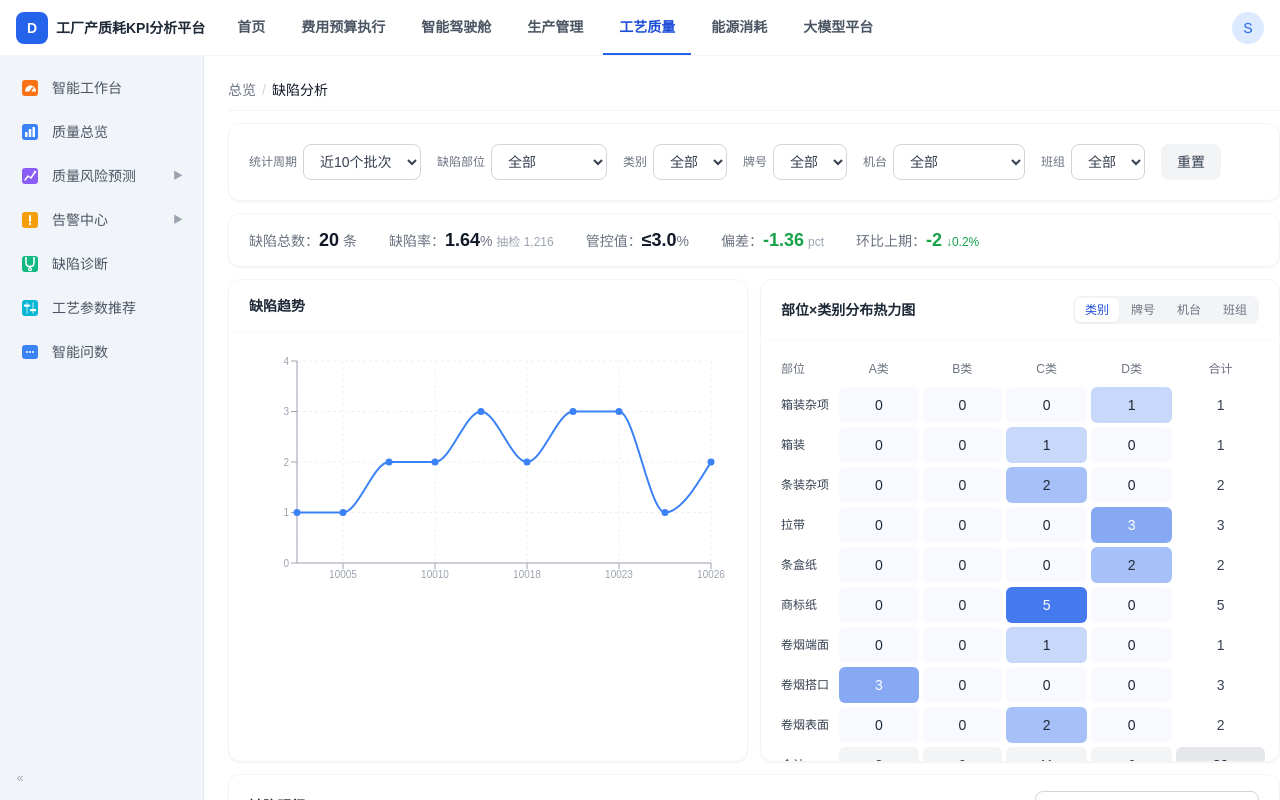
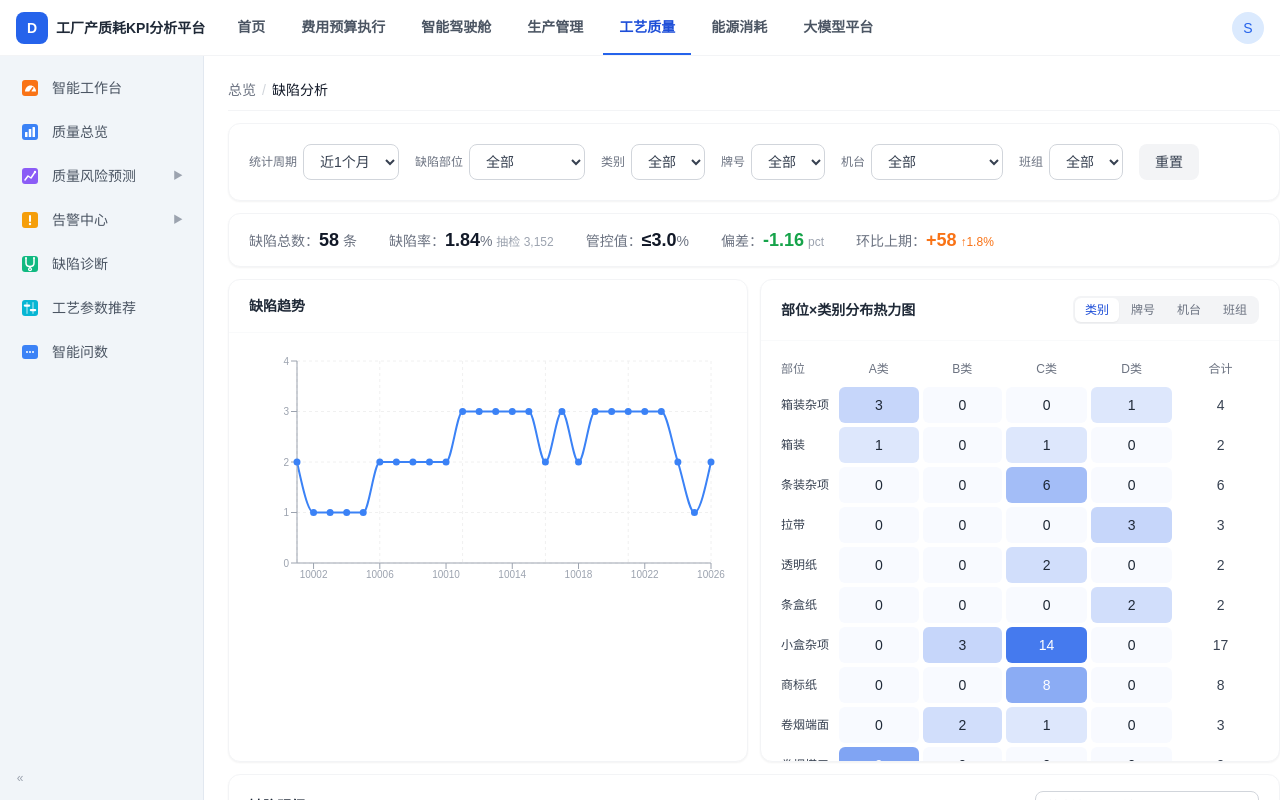
Before and after one commit to Sutattee/Data-Analysis-Platform, a Next.js app: page /quality/defect-analysis in a window 1280 px wide. Built offline with nearby package versions, Linux system fonts and the light colour scheme; sample sign-in values are in the browser's storage.

Commit message:
feat(quality): time-based defect period; daily and batch metric cycles

```diff
--- a/src/app/(main)/quality/defect-analysis/page.tsx
+++ b/src/app/(main)/quality/defect-analysis/page.tsx
@@ -11,18 +11,19 @@ import { DefectDiagnosisDrawer } from "@/components/quality-defect/DefectDiagnos
 import {
   DEFECT_RECORDS,
   DEFAULT_DEFECT_FILTERS,
-  batchWindow,
-  filterByBatches,
+  batchesInRange,
+  filterByRange,
   filterDims,
   filterRecords,
-  prevBatchWindow,
+  periodRangeOf,
+  prevRangeOf,
   summarize,
   type DefectFilters,
   type DefectRecord,
 } from "@/lib/mock-data/quality-defect";
 
 // 缺陷分析：从总览「查看全部」进入，不在左侧导航中；
-// 顶部导航标签「总览 | 缺陷分析」。统计周期（近 N 个批次）控制全部图表，
+// 顶部导航标签「总览 | 缺陷分析」。统计周期（时间窗口：近1/2/3个月或自定义日期范围）控制全部图表，
 // 其余筛选控制指标卡/趋势图/明细表，热力图仅随周期变化。
 export default function DefectAnalysisPage() {
   const [filters, setFilters] = useState<DefectFilters>(DEFAULT_DEFECT_FILTERS);
@@ -31,22 +32,27 @@ export default function DefectAnalysisPage() {
   // 保存判定后触发重渲染（缺陷明细表「缺陷状态」列渲染时实时读取会话内判定）
   const [, bumpRev] = useState(0);
 
-  // 统计周期：最近 N 个批次（批次号升序）
-  const batches = useMemo(() => batchWindow(filters.period), [filters.period]);
+  // 统计周期：时间窗口（近1/2/3个月或自定义日期范围）
+  const range = useMemo(() => periodRangeOf(filters.period), [filters.period]);
+  // 窗口内批次列表（批次号升序，供趋势图横轴）
+  const batches = useMemo(
+    () => batchesInRange(filterByRange(DEFECT_RECORDS, range)),
+    [range]
+  );
 
   // 指标卡 / 趋势图 / 明细表：完整筛选（周期 + 维度）
   const cur = useMemo(() => filterRecords(DEFECT_RECORDS, filters), [filters]);
-  // 环比：同维度条件的上一等长批次窗口
+  // 环比：同维度条件的上一等长时间窗口
   const prev = useMemo(
-    () => filterByBatches(filterDims(DEFECT_RECORDS, filters), prevBatchWindow(filters.period)),
+    () => filterByRange(filterDims(DEFECT_RECORDS, filters), prevRangeOf(filters.period)),
     [filters]
   );
   const summary = useMemo(() => summarize(cur, prev), [cur, prev]);
 
   // 热力图：仅随统计周期变化，不随部位/类别等筛选
   const heatRecords = useMemo(
-    () => filterByBatches(DEFECT_RECORDS, batches),
-    [batches]
+    () => filterByRange(DEFECT_RECORDS, range),
+    [range]
   );
 
   // 手动改筛选时清除热力图选中态
--- a/src/components/process-control/DimensionCompareCard.tsx
+++ b/src/components/process-control/DimensionCompareCard.tsx
@@ -75,7 +75,14 @@ export function DimensionCompareCard({ metric, records }: { metric: ProcessDetai
   const active = tabs.includes(dim) ? dim : (tabs[0] ?? "brand");
   const rows = aggregate(metric, records, active);
   const pendingConfig = metric.rule === null;
-  const avgNote = metric.cycle === "批" ? "批次结果均值" : metric.cycle === "班" ? "班次结果均值" : "月度均值";
+  const avgNote =
+    metric.cycle === "批"
+      ? "批次结果均值"
+      : metric.cycle === "班"
+        ? "班次结果均值"
+        : metric.cycle === "日"
+          ? "日均值"
+          : "月度均值";
 
   return (
     <Card
--- a/src/components/process-control/MeasuredTrendChart.tsx
+++ b/src/components/process-control/MeasuredTrendChart.tsx
@@ -1,6 +1,6 @@
 "use client";
 
-// 实测趋势图：横轴按周期形态（批次号 / 日期+班型 / 月份），单条折线不分机台；
+// 实测趋势图：横轴按周期形态（批次号 / 日期+班型 / 日期 / 月份），单条折线不分机台；
 // 每个横轴单元取该单元内时间最新一条监测记录（点着色 / 点击抽屉基于该具体记录），
 // 点按告警等级着色，命中等级的点可点击滑出异常详情抽屉；
 // 管控值为单限一条虚线 / 区间两条虚线 + 浅色底。
@@ -22,7 +22,7 @@ import { processOfDetail, type MonitorRecord, type ProcessDetailMetric } from "@
 const LINE_COLOR = "#2563eb"; // 实测折线主色
 
 interface TrendRow {
-  label: string; // 横轴刻度：批次号 / 班次（日期+班型）/ 月份
+  label: string; // 横轴刻度：批次号 / 班次（日期+班型）/ 日期（MM-DD）/ 月份
   time: string; // 排序键（该单元所取记录的生产时间）
   value: number; // 折线取值（该单元所取记录的实测值）
   rec: MonitorRecord; // 该单元内时间最新的一条监测记录
@@ -176,6 +176,8 @@ export function MeasuredTrendChart({
                     </p>
                     {metric.cycle === "月" ? (
                       <p className="mt-0.5 text-gray-500">月份：{row.label}</p>
+                    ) : metric.cycle === "日" ? (
+                      <p className="mt-0.5 text-gray-500">日期：{r.cycleLabel}</p>
                     ) : (
                       <p className="mt-0.5 text-gray-500">批次：{r.batch}</p>
                     )}
--- a/src/components/process-control/ProcessControlDetailView.tsx
+++ b/src/components/process-control/ProcessControlDetailView.tsx
@@ -22,8 +22,8 @@ import { LatestSummaryCard } from "./LatestSummaryCard";
 import { MeasuredTrendChart } from "./MeasuredTrendChart";
 import { ProcessDetailFilters, type DetailFilterState } from "./ProcessDetailFilters";
 
-// 按指标周期形态取初始统计周期：批/班 = 近30单元，月 = 近3个月
-function initRangeMode(cycle: "批" | "班" | "月" | undefined): DetailFilterState["rangeMode"] {
+// 按指标周期形态取初始统计周期：批/班/日 = 近30单元，月 = 近3个月
+function initRangeMode(cycle: "批" | "班" | "日" | "月" | undefined): DetailFilterState["rangeMode"] {
   return cycle === "月" ? "last3" : "last30";
 }
 
--- a/src/components/process-control/ProcessDetailFilters.tsx
+++ b/src/components/process-control/ProcessDetailFilters.tsx
@@ -1,9 +1,9 @@
 "use client";
 
 // 查询条件区：指标单选（切换由主视图统一清不适配条件并跳转）、统计周期（按周期分
-// 形态：批=近10/20/30批次，班=近10/20/30班次，月=近1/2/3个月，按统计单元数取最近
+// 形态：批=近N批次，班=近N班次，日=近N日，月=近1/2/3个月，按统计单元数取最近
 // N 个单元）、牌号/机台/班组多选、更多条件（材料+环境温湿度，仅支持的指标展示）。
-// 查询 = 应用输入态；重置 = 恢复初始条件（均由主视图处理）。
+// 指标选项仅展示指标名称（不带单位与统计周期）。查询 = 应用输入态；重置 = 恢复初始条件（均由主视图处理）。
 import { SearchMultiSelect } from "@/components/alert/SearchMultiSelect";
 import { SearchSelect } from "@/components/forecast/SearchSelect";
 import { Button } from "@/components/ui/Button";
@@ -55,7 +55,9 @@ export function ProcessDetailFilters({
       ? [1, 2, 3, 4, 5, 6].map((n) => ({ v: `last${n}`, t: `近${n}个月` }))
       : metric.cycle === "班"
         ? unitOptions("班次")
-        : unitOptions("批次");
+        : metric.cycle === "日"
+          ? unitOptions("日")
+          : unitOptions("批次");
 
   return (
     <div className="space-y-3">
@@ -67,7 +69,6 @@ export function ProcessDetailFilters({
               options={PROCESS_DETAIL_METRICS.map((m) => ({
                 value: m.id,
                 label: m.name,
-                hint: `${m.unit}｜${m.cycle}`,
               }))}
               value={metric.id}
               onChange={onMetricChange}
--- a/src/components/quality-defect/DefectFilterBar.tsx
+++ b/src/components/quality-defect/DefectFilterBar.tsx
@@ -8,13 +8,15 @@ import {
   BRAND_OPTIONS,
   MACHINE_OPTIONS,
   SHIFT_OPTIONS,
+  periodRange,
   type DefectFilters,
+  type DefectPeriod,
 } from "@/lib/mock-data/quality-defect";
 
 const selCls =
   "px-3 py-2 border border-gray-300 rounded-lg text-sm text-gray-700 bg-white outline-none transition-all focus:ring-2 focus:ring-primary-500 focus:border-transparent";
 
-// 缺陷分析筛选区：统计周期（近 N 个批次，控制全部图表）+
+// 缺陷分析筛选区：统计周期（时间窗口：近1/2/3个月或自定义日期范围，控制全部图表）+
 // 部位/类别/牌号/机台/班组（控制指标卡、趋势图、明细表；热力图不跟随）+ 重置
 export function DefectFilterBar({
   value,
@@ -25,21 +27,54 @@ export function DefectFilterBar({
   onChange: (f: DefectFilters) => void;
   onReset: () => void;
 }) {
+  const periodKey = value.period.kind === "preset" ? `m${value.period.months}` : "custom";
+  const custom = value.period.kind === "custom" ? value.period : null;
+
+  function changePeriodKind(key: string) {
+    const period: DefectPeriod =
+      key === "m1"
+        ? { kind: "preset", months: 1 }
+        : key === "m2"
+          ? { kind: "preset", months: 2 }
+          : key === "m3"
+            ? { kind: "preset", months: 3 }
+            : value.period.kind === "custom"
+              ? value.period
+              : { kind: "custom", ...periodRange(1) }; // 切自定义时默认带出近1个月范围
+    onChange({ ...value, period });
+  }
+
   return (
     <Card padding>
       <div className="flex flex-wrap items-center gap-x-4 gap-y-2.5">
         <label className="flex items-center gap-1.5">
           <span className="text-xs text-gray-500">统计周期</span>
-          <select
-            value={value.period}
-            onChange={(e) => onChange({ ...value, period: Number(e.target.value) as 10 | 20 | 30 })}
-            className={selCls}
-          >
-            <option value={10}>近10个批次</option>
-            <option value={20}>近20个批次</option>
-            <option value={30}>近30个批次</option>
+          <select value={periodKey} onChange={(e) => changePeriodKind(e.target.value)} className={selCls}>
+            <option value="m1">近1个月</option>
+            <option value="m2">近2个月</option>
+            <option value="m3">近3个月</option>
+            <option value="custom">自定义</option>
           </select>
         </label>
+        {custom && (
+          <label className="flex items-center gap-1.5">
+            <input
+              type="date"
+              value={custom.from}
+              max={custom.to}
+              onChange={(e) => onChange({ ...value, period: { ...custom, from: e.target.value } })}
+              className={selCls}
+            />
+            <span className="text-xs text-gray-400">至</span>
+            <input
+              type="date"
+              value={custom.to}
+              min={custom.from}
+              onChange={(e) => onChange({ ...value, period: { ...custom, to: e.target.value } })}
+              className={selCls}
+            />
+          </label>
+        )}
 
         <label className="flex items-center gap-1.5">
           <span className="text-xs text-gray-500">缺陷部位</span>
--- a/src/lib/mock-data/process-control-detail.ts
+++ b/src/lib/mock-data/process-control-detail.ts
@@ -24,7 +24,7 @@ export const DATA_AS_OF = "2026-08-17 16:00"; // 页面「数据截至时间」
 
 /* ---------------- 指标定义 ---------------- */
 
-export type DetailCycle = "批" | "班" | "月";
+export type DetailCycle = "批" | "班" | "日" | "月";
 export type DetailDim = "batch" | "machine" | "shift" | "brand" | "material" | "env" | "spec";
 export type CompareDim = "brand" | "machine" | "shift";
 
@@ -95,7 +95,7 @@ export const PROCESS_DETAIL_METRICS: ProcessDetailMetric[] = [
     sfCode: "SF04",
   },
   {
-    id: "SF05", name: "加香出口水分不达标次数", unit: "次", decimals: 0, cycle: "月",
+    id: "SF05", name: "加香出口水分不达标次数", unit: "次", decimals: 0, cycle: "日",
     dims: ["batch", "machine", "brand"],
     compareDims: ["brand", "machine"],
     machines: ["1#加香机", "2#加香机", "3#加香机"],
@@ -108,7 +108,7 @@ export const PROCESS_DETAIL_METRICS: ProcessDetailMetric[] = [
     sfCode: "SF05",
   },
   {
-    id: "SF06", name: "非细支单支重量偏差", unit: "%", decimals: 2, cycle: "班",
+    id: "SF06", name: "非细支单支重量偏差", unit: "%", decimals: 2, cycle: "批",
     dims: ["batch", "machine", "shift", "brand"],
     compareDims: ["brand", "machine", "shift"],
     machines: ["1#卷接包机组", "3#卷接包机组", "5#卷接包机组"],
@@ -121,7 +121,7 @@ export const PROCESS_DETAIL_METRICS: ProcessDetailMetric[] = [
     sfCode: "SF06",
   },
   {
-    id: "SF07", name: "烟支单支克重偏差（毫克）", unit: "mg", decimals: 1, cycle: "班",
+    id: "SF07", name: "烟支单支克重偏差（毫克）", unit: "mg", decimals: 1, cycle: "批",
     dims: ["machine", "brand"],
     compareDims: ["brand", "machine"],
     machines: ["1#卷接包机组", "2#卷接包机组", "4#卷接包机组"],
@@ -134,7 +134,7 @@ export const PROCESS_DETAIL_METRICS: ProcessDetailMetric[] = [
     sfCode: "SF07",
   },
   {
-    id: "SF08", name: "常规烟支硬度变异系数", unit: "%", decimals: 2, cycle: "班",
+    id: "SF08", name: "常规烟支硬度变异系数", unit: "%", decimals: 2, cycle: "批",
     dims: ["batch", "machine", "shift", "brand"],
     compareDims: ["brand", "machine", "shift"],
     machines: ["2#卷接包机组", "3#卷接包机组", "5#卷接包机组"],
@@ -147,7 +147,7 @@ export const PROCESS_DETAIL_METRICS: ProcessDetailMetric[] = [
     sfCode: "SF08",
   },
   {
-    id: "SF09", name: "中支烟硬度变异系数", unit: "%", decimals: 2, cycle: "班",
+    id: "SF09", name: "中支烟硬度变异系数", unit: "%", decimals: 2, cycle: "批",
     dims: ["batch", "machine", "shift", "brand"],
     compareDims: ["brand", "machine", "shift"],
     machines: ["2#卷接包机组", "3#卷接包机组", "4#卷接包机组"],
@@ -223,9 +223,9 @@ export const ENV_HUM_OPTIONS: { text: string; range: [number, number] }[] = [
 export interface MonitorRecord {
   id: string;
   time: string; // 生产时间 YYYY-MM-DD HH:mm
-  label: string; // 横轴刻度：批次号 / 班次（日期+班型）/ 月份
-  cycleLabel: string; // 摘要口径：批次XXXX / 日期 班型 班组 / 月份
-  batch: string; // 批次号（月度指标 = 当月关联末批次）
+  label: string; // 横轴刻度：批次号 / 班次（日期+班型）/ 日期（MM-DD）/ 月份
+  cycleLabel: string; // 摘要口径：批次XXXX / 日期 班型 班组 / 日期 / 月份
+  batch: string; // 批次号（月度指标 = 当月关联末批次；日指标 = 当日关联批次）
   shiftType?: string; // 班型（白班/夜班，仅班次指标）
   shiftGroup?: string; // 班组（甲班/乙班/丙班；批指标 = 生产该批的班组）
   machine: string;
@@ -372,14 +372,15 @@ function buildRecords(m: ProcessDetailMetric): MonitorRecord[] {
       return;
     }
     const isShift = m.cycle === "班";
-    // 班指标每日一条共 60（06-19 ~ 08-17，保证「近60班次」有足量统计单元）；批指标 22 批
-    const count = isShift ? 60 : 22;
+    const isDay = m.cycle === "日";
+    // 班/日指标每日一条共 60（06-19 ~ 08-17，保证「近60班次/近60日」有足量统计单元）；批指标 22 批
+    const count = isShift || isDay ? 60 : 22;
     const recs: MonitorRecord[] = [];
     for (let i = 0; i < count; i += 1) {
       const h = hash(`${m.id}|${machine}|${i}`);
-      // 日期铺满窗口且不越过数据截至日 08-17：班指标 60 日（day = i-30 → 06-19 起）、
+      // 日期铺满窗口且不越过数据截至日 08-17：班/日指标 60 日（day = i-30 → 06-19 起）、
       // 批指标 22 批均匀铺满近 30 日（07-19 起 0~29 天）
-      const day = isShift ? i - 30 : Math.round((i * 29) / (count - 1));
+      const day = isShift || isDay ? i - 30 : Math.round((i * 29) / (count - 1));
       const date = dateAt(day);
       const ymd = date.replaceAll("-", "");
       const night = isShift && h % 2 === 1; // 班型轮换
@@ -396,8 +397,12 @@ function buildRecords(m: ProcessDetailMetric): MonitorRecord[] {
       const v = levelValue(m, machine, brand, shiftGroup, h);
       const value = Math.round(v * 10 ** m.decimals) / 10 ** m.decimals;
       const { level, overPct } = derive(value, m);
-      const label = isShift ? `${date.slice(5)} ${night ? "夜班" : "白班"}` : batch;
-      const cycleLabel = isShift ? `${date.slice(5)} ${night ? "夜班" : "白班"} ${shiftGroup}` : `批次${batch}`;
+      const label = isShift ? `${date.slice(5)} ${night ? "夜班" : "白班"}` : isDay ? date.slice(5) : batch;
+      const cycleLabel = isShift
+        ? `${date.slice(5)} ${night ? "夜班" : "白班"} ${shiftGroup}`
+        : isDay
+          ? date
+          : `批次${batch}`;
       recs.push({
         id: `${m.id}-${machine}-${i}`,
         time,
@@ -455,9 +460,9 @@ export function recordsOfDetail(id: string): MonitorRecord[] {
   }
 }
 
-// SF05 最新月份口径校准：1#加香机 2026-08 = 0 次（与总览 pm-5「0次｜本月」一致）
+// SF05 最新日口径校准：1#加香机 08-17 = 0 次（与总览 pm-5「0次」一致）
 {
-  const sf05 = recordsOfDetail("SF05").find((r) => r.machine === "1#加香机" && r.label === "2026-08");
+  const sf05 = recordsOfDetail("SF05").find((r) => r.machine === "1#加香机" && r.label === "08-17");
   if (sf05) {
     sf05.value = 0;
     sf05.level = null;
--- a/src/lib/mock-data/quality-defect.ts
+++ b/src/lib/mock-data/quality-defect.ts
@@ -29,9 +29,13 @@ export function addMonthsISO(iso: string, n: number): string {
   return `${ny}-${String(nm).padStart(2, "0")}-${String(Math.min(d, lastDay)).padStart(2, "0")}`;
 }
 
-// 统计周期（月窗口，诊断记录页查询用）：近 N 个月（含锚点当日），如近1月 = 2026-08-24 ~ 2026-09-23
+// 统计周期（月窗口）：近 N 个月（含锚点当日），如近1月 = 2026-08-24 ~ 2026-09-23
 export function periodRange(months: 1 | 2 | 3): { from: string; to: string } {
   return { from: addDaysISO(addMonthsISO(ANCHOR, -months), 1), to: ANCHOR };
+}
+
+export function diffDaysISO(from: string, to: string): number {
+  return Math.round((Date.parse(`${to}T00:00:00Z`) - Date.parse(`${from}T00:00:00Z`)) / 86400000);
 }
 
 // ============ 缺陷档案（代码 → 标准名称/部位/类别/工序/责任岗位/AI 原因） ============
@@ -851,8 +855,13 @@ export const DEFECT_RECORDS: DefectRecord[] = [...RECENT_1M, ...RECENT_2M_PREV,
 
 // ============ 筛选与聚合 ============
 
+// 统计周期（时间窗口）：预设近 N 个月 / 自定义日期范围（含两端）
+export type DefectPeriod =
+  | { kind: "preset"; months: 1 | 2 | 3 }
+  | { kind: "custom"; from: string; to: string };
+
 export interface DefectFilters {
-  period: 10 | 20 | 30; // 近 N 个批次（统计周期）
+  period: DefectPeriod; // 统计周期（时间窗口）
   part: string; // "all" = 全部
   grade: string;
   brand: string;
@@ -861,7 +870,7 @@ export interface DefectFilters {
 }
 
 export const DEFAULT_DEFECT_FILTERS: DefectFilters = {
-  period: 10,
+  period: { kind: "preset", months: 1 },
   part: "all",
   grade: "all",
   brand: "all",
@@ -869,30 +878,31 @@ export const DEFAULT_DEFECT_FILTERS: DefectFilters = {
   shift: "all",
 };
 
-// ===== 批次窗口（统计周期按批次）=====
-// 批次时间序：批次 = 检验日期 + 机台（同批次同日期），按日期降序、同日按批次号降序 → 最近批次在前
-function sortedBatches(records: DefectRecord[] = DEFECT_RECORDS): string[] {
-  const byBatch = new Map<string, string>();
-  for (const r of records) if (!byBatch.has(r.batch)) byBatch.set(r.batch, r.date);
-  return Array.from(byBatch.entries())
-    .sort((a, b) => b[1].localeCompare(a[1]) || Number(b[0]) - Number(a[0]))
-    .map(([b]) => b);
+// ===== 时间窗口（统计周期按日期）=====
+
+// 统计周期 → 日期窗口：预设用锚点回推 N 个月；自定义直接取给定范围
+export function periodRangeOf(period: DefectPeriod): { from: string; to: string } {
+  return period.kind === "preset" ? periodRange(period.months) : { from: period.from, to: period.to };
 }
 
-// 统计周期：最近 N 个批次（窗口内按批次号升序，供图表从左到右展示）
-export function batchWindow(n: number): string[] {
-  return sortedBatches().slice(0, n).sort((a, b) => Number(a) - Number(b));
+// 环比上一期窗口：预设 = 再往前推等长 N 个月；自定义 = 等长前一段
+export function prevRangeOf(period: DefectPeriod): { from: string; to: string } {
+  if (period.kind === "preset") {
+    const { from } = periodRange(period.months);
+    return { from: addDaysISO(addMonthsISO(from, -period.months), 1), to: addMonthsISO(from, -period.months) };
+  }
+  const days = diffDaysISO(period.from, period.to) + 1;
+  return { from: addDaysISO(period.from, -days), to: addDaysISO(period.from, -1) };
 }
 
-// 环比上一期：第 N+1 ~ 2N 个批次（与当前窗口等长的前一窗口）
-export function prevBatchWindow(n: number): string[] {
-  return sortedBatches().slice(n, n * 2).sort((a, b) => Number(a) - Number(b));
+// 按日期窗过滤（含两端）
+export function filterByRange(records: DefectRecord[], range: { from: string; to: string }): DefectRecord[] {
+  return records.filter((r) => r.date >= range.from && r.date <= range.to);
 }
 
-// 按批次窗过滤（热力图：仅统计周期）
-export function filterByBatches(records: DefectRecord[], batches: string[]): DefectRecord[] {
-  const set = new Set(batches);
-  return records.filter((r) => set.has(r.batch));
+// 窗口内批次列表（批次号升序，供趋势图从左到右展示）
+export function batchesInRange(records: DefectRecord[]): string[] {
+  return Array.from(new Set(records.map((r) => r.batch))).sort((a, b) => Number(a) - Number(b));
 }
 
 // 维度过滤（不含时间窗）：环比对比窗口复用同一维度条件
@@ -907,9 +917,9 @@ export function filterDims(records: DefectRecord[], f: DefectFilters): DefectRec
   );
 }
 
-// 完整筛选：统计周期（近 N 个批次）+ 部位/类别/牌号/机台/班组
+// 完整筛选：统计周期（时间窗口）+ 部位/类别/牌号/机台/班组
 export function filterRecords(records: DefectRecord[], f: DefectFilters): DefectRecord[] {
-  return filterByBatches(filterDims(records, f), batchWindow(f.period));
+  return filterByRange(filterDims(records, f), periodRangeOf(f.period));
 }
 
 // 指标卡汇总：缺陷总数 / 抽检 / 缺陷率 / 基准 / 偏差 / 环比
```
